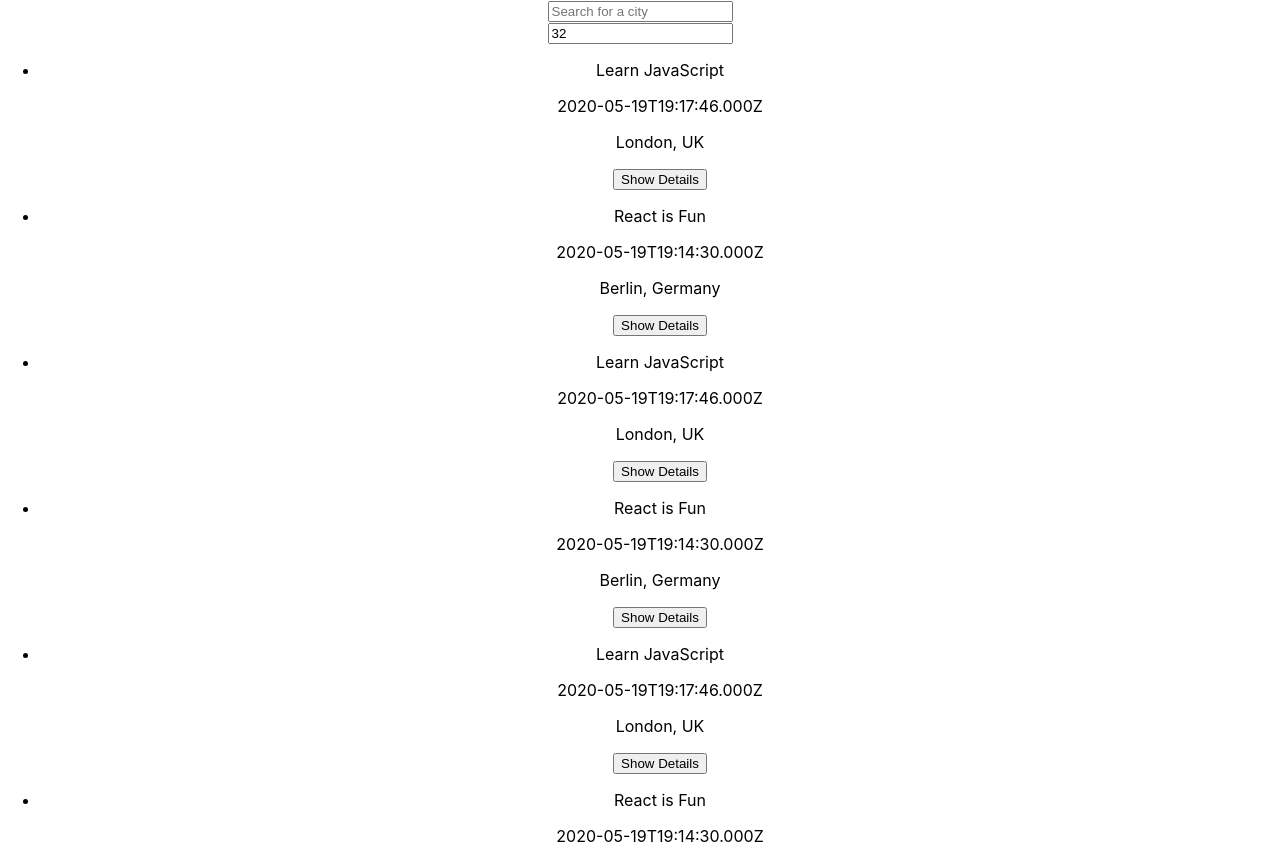
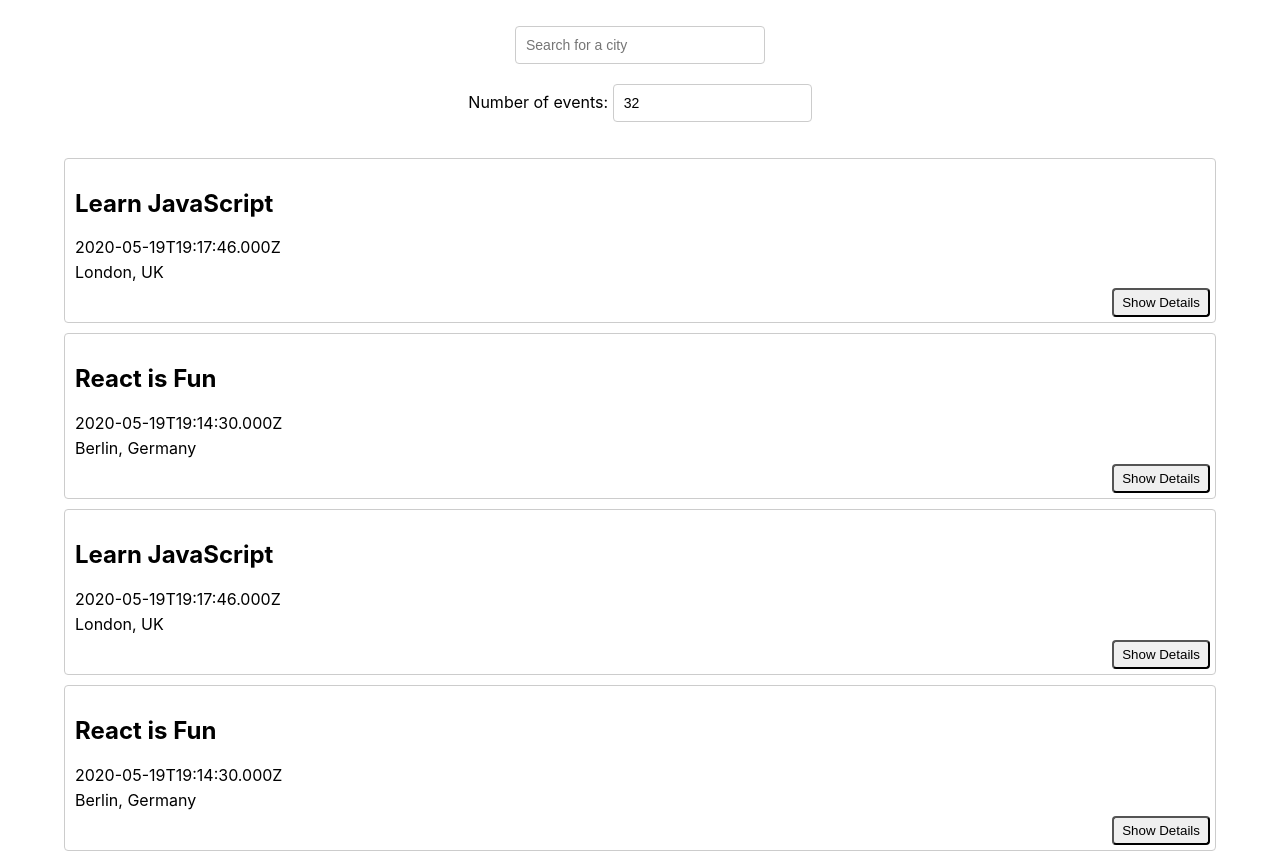
Before and after one commit to OtmarKirch/meetApp, a React (Create React App) app: page / in a window 1280 px wide. Shown: the top 853 px of the page. Built offline with nearby package versions, Linux system fonts and the light colour scheme.

Commit message:
Add styling

```diff
--- a/src/App.css
+++ b/src/App.css
@@ -1,38 +1,88 @@
+@import url(https://fonts.googleapis.com/css?family=Roboto:500);
 .App {
   text-align: center;
+  padding: 2% 5%;
 }
 
-.App-logo {
-  height: 40vmin;
-  pointer-events: none;
+.App * {
+  box-sizing: border-box;
 }
 
-@media (prefers-reduced-motion: no-preference) {
-  .App-logo {
-    animation: App-logo-spin infinite 20s linear;
-  }
+ul {
+  padding: 0;
+  list-style: none;
 }
 
-.App-header {
-  background-color: #282c34;
-  min-height: 100vh;
+p {
+  margin: 5px 0;
+}
+
+input[type="text"],
+input[type="number"] {
+  padding: 8px 6px 8px 10px;
+  border-radius: 4px;
+  outline: none;
+  border: 1px solid #ccc;
+  font-size: 14px;
+  line-height: 20px;
+  align-self: center;
+  height: 38px;
+  margin-bottom: 20px;
+}
+
+.city {
+  width: 250px;
+}
+
+#city-search {
   display: flex;
   flex-direction: column;
-  align-items: center;
-  justify-content: center;
-  font-size: calc(10px + 2vmin);
-  color: white;
+  margin: auto;
+  position: relative;
 }
 
-.App-link {
-  color: #61dafb;
+.suggestions {
+  width: 250px;
+  position: absolute;
+  top: 45px;
+  z-index: 2;
+  align-self: center;
+  margin: 0;
+  font-size: 14px;
+  box-shadow: 10px 10px 16px -12px rgba(0, 0, 0, 0.75);
 }
 
-@keyframes App-logo-spin {
-  from {
-    transform: rotate(0deg);
-  }
-  to {
-    transform: rotate(360deg);
-  }
+.suggestions > li {
+  text-align: left;
+  padding: 8px 6px 8px 10px;
+  background-color: #eee;
+  cursor: default;
 }
+
+.suggestions > li:last-child {
+  border-bottom-left-radius: 4px;
+  border-bottom-right-radius: 4px;
+}
+
+.suggestions > li:hover {
+  background-color: #bcdcdb;
+}
+
+.event {
+  padding: 10px 10px 35px;
+  margin-bottom: 10px;
+  text-align: left;
+  border: 1px solid #ccc;
+  border-radius: 4px;
+  position: relative;
+}
+
+.details-btn {
+  position: absolute;
+  right: 5px;
+  bottom: 5px;
+  padding: 5px 8px;
+  border-radius: 4px;
+  outline: none;
+  cursor: pointer;
+}
--- a/src/components/Event.js
+++ b/src/components/Event.js
@@ -11,11 +11,12 @@
 }
 
   return (
-    <li>
-      <p>{event.summary}</p>
+    <li className="event">
+      <h2>{event.summary}</h2>
       <p>{event.created}</p>
-      <p>{event.location}</p>
+      <p className="city">{event.location}</p>
         <button
+        className="details-btn"
         onClick={() => handleToggleDetails()}
         >{detailsChoice}</button>
         {showDetails &&
--- a/src/components/NumberOfEvents.js
+++ b/src/components/NumberOfEvents.js
@@ -1,5 +1,3 @@
-import { useState } from "react";
-
 const NumberOfEvents = ({setCurrentNOE}) => {
 
     const handleNumberOfEvents = (event)=>{
@@ -10,6 +8,7 @@
 
     return (
         <div id="event-number">
+            <label>Number of events: </label>
             <input
             type="text"
             placeholder="Enter number of events"
```
